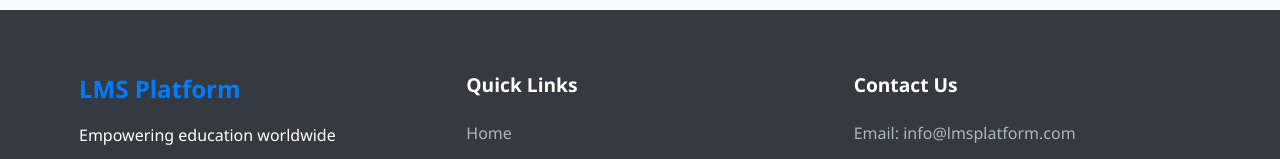
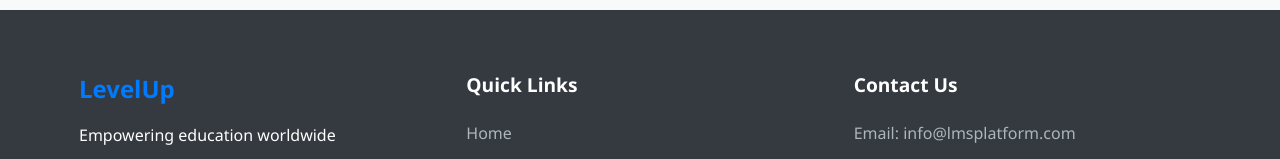
Before and after one commit to SoumyaSamikshyaSamal/Project1, a plain HTML site: page shared/login.html in a window 1280 px wide. Shown: the part 786-945 px from the top of the page. Drawn offline with Linux system fonts and the light colour scheme.

Commit message:
added feature

```diff
--- a/shared/login.html
+++ b/shared/login.html
@@ -162,7 +162,7 @@
         <div class="container">
             <div class="footer-content">
                 <div class="footer-logo">
-                    <h2>LMS Platform</h2>
+                    <h2>LevelUp</h2>
                     <p>Empowering education worldwide</p>
                 </div>
                 <div class="footer-links">
```
